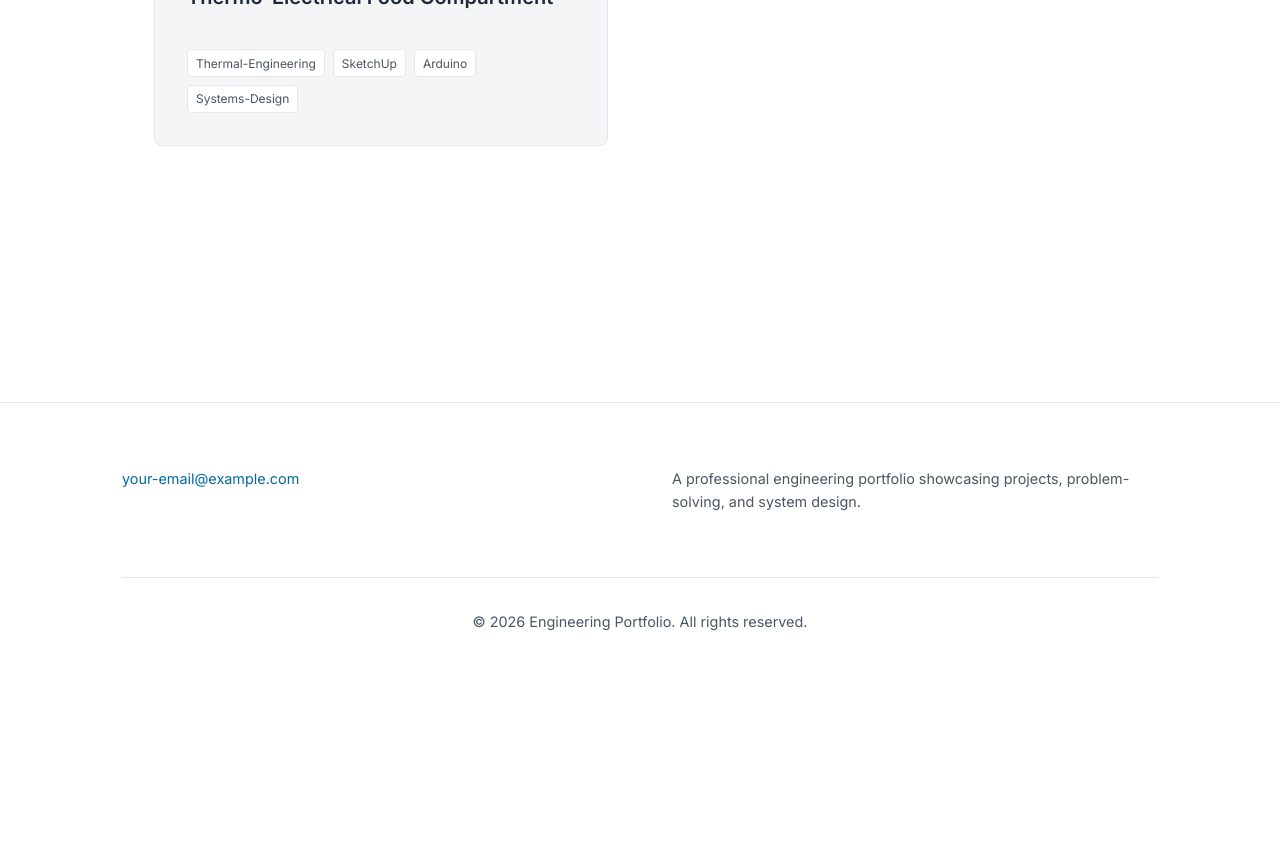
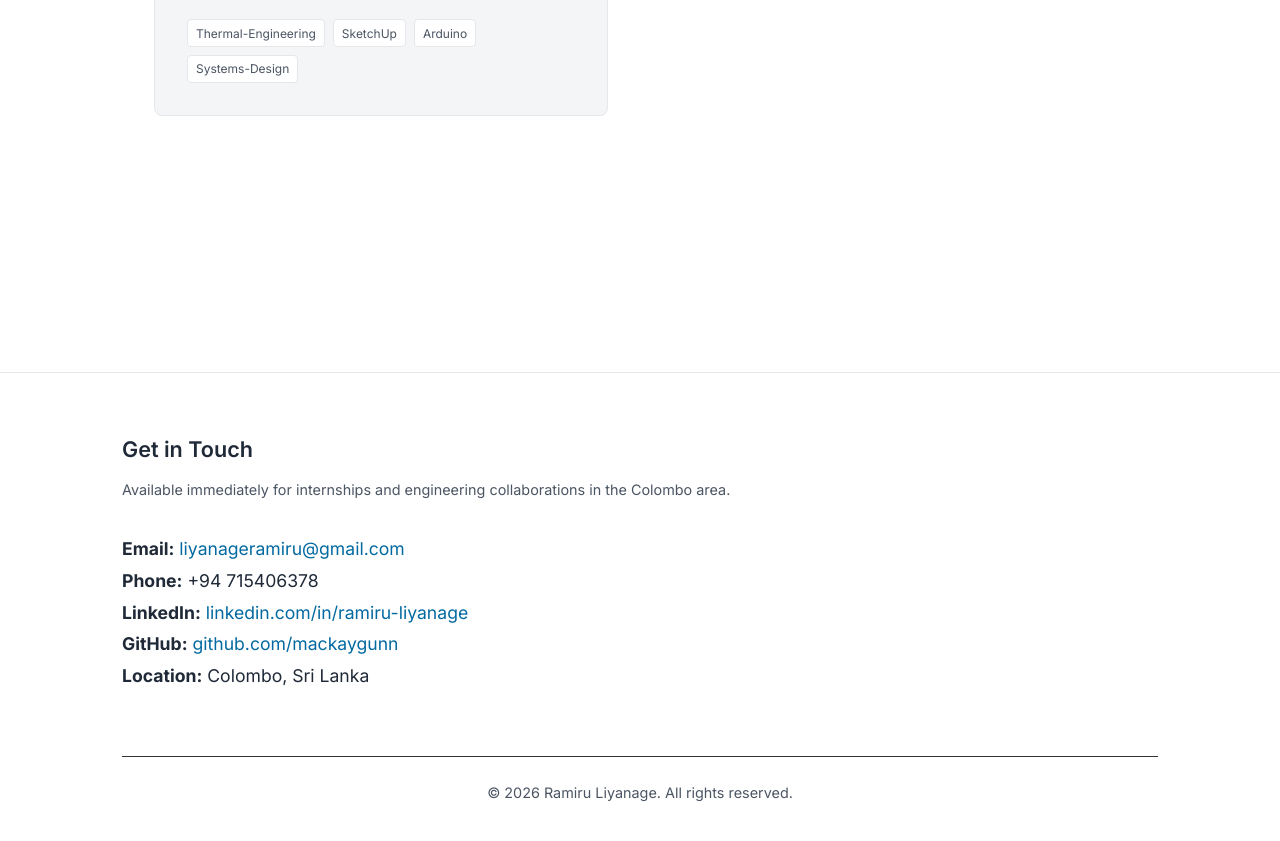
Before and after one commit to mackaygunn/mackaygunn.github.io, a Jekyll site: the page built from index.html, in a window 1280 px wide and 900 px high, scrolled down 1282 px. Shown: the top 841 px of the window. Built offline with Jekyll 4.4.1, drawn with Linux system fonts in a browser that asks for light colours; before the commit the page ends 2011 px from its top, so only the background shows below that; some of the changed text lies outside the part shown.

Commit message:
Moved contact info to footer and restored scroll-to-contact button

```diff
--- a/_includes/footer.html
+++ b/_includes/footer.html
@@ -1,19 +1,20 @@
-<footer class="site-footer h-card">
+<footer class="site-footer h-card" id="contact">
   <div class="wrapper">
     <div class="footer-col-wrapper">
-      <div class="footer-col footer-col-1">
-        <p class="contact-list">
-          {% if site.email %}
-            <a class="u-email" href="mailto:{{ site.email }}">{{ site.email }}</a>
-          {% endif %}
-        </p>
-      </div>
-      <div class="footer-col footer-col-2">
-        <p>{{ site.description | escape }}</p>
+      <div class="footer-col footer-col-1" style="width: 100%;">
+        <h2 style="margin-bottom: 1rem;">Get in Touch</h2>
+        <p>Available immediately for internships and engineering collaborations in the Colombo area.</p>
+        <ul style="list-style: none; padding: 0; font-size: 1.1rem; line-height: 1.8;">
+          <li><strong>Email:</strong> <a href="mailto:liyanageramiru@gmail.com">liyanageramiru@gmail.com</a></li>
+          <li><strong>Phone:</strong> +94 715406378</li>
+          <li><strong>LinkedIn:</strong> <a href="https://linkedin.com/in/ramiru-liyanage" target="_blank">linkedin.com/in/ramiru-liyanage</a></li>
+          <li><strong>GitHub:</strong> <a href="https://github.com/mackaygunn" target="_blank">github.com/mackaygunn</a></li>
+          <li><strong>Location:</strong> Colombo, Sri Lanka</li>
+        </ul>
       </div>
     </div>
-    <div class="footer-bottom">
-      <p>&copy; {{ site.time | date: '%Y' }} {{ site.title | escape }}. All rights reserved.</p>
+    <div class="footer-bottom" style="margin-top: 2rem; border-top: 1px solid #333; padding-top: 1.5rem;">
+      <p>&copy; {{ site.time | date: '%Y' }} Ramiru Liyanage. All rights reserved.</p>
     </div>
   </div>
 </footer>
--- a/_includes/hero.html
+++ b/_includes/hero.html
@@ -8,18 +8,7 @@
       </p>
       <div class="hero-actions">
         <a href="#projects" class="btn btn-primary">View Projects</a>
-        <details style="margin-top: 2rem;">
-          <summary style="cursor: pointer; padding: 12px 24px; background: #222; color: #fff; border-radius: 4px; display: inline-block; font-weight: bold; list-style: none;">Get in Touch ▾</summary>
-          <div style="padding: 15px; border: 1px solid #ddd; border-radius: 4px; margin-top: 10px; background: #fafafa; max-width: 400px; text-align: left;">
-            <ul style="list-style: none; padding: 0; margin: 0; font-size: 0.95rem; line-height: 1.6; color: #333;">
-              <li><strong>Email:</strong> <a href="mailto:liyanageramiru@gmail.com">liyanageramiru@gmail.com</a></li>
-              <li><strong>Phone:</strong> +94 715406378</li>
-              <li><strong>LinkedIn:</strong> <a href="https://linkedin.com/in/ramiru-liyanage" target="_blank">linkedin.com/in/ramiru-liyanage</a></li>
-              <li><strong>GitHub:</strong> <a href="https://github.com/mackaygunn" target="_blank">github.com/mackaygunn</a></li>
-              <li><strong>Location:</strong> Colombo, Sri Lanka</li>
-            </ul>
-          </div>
-        </details>
+        <a href="#contact" class="btn btn-secondary">Get in Touch</a>
       </div>
     </div>
   </div>
```
